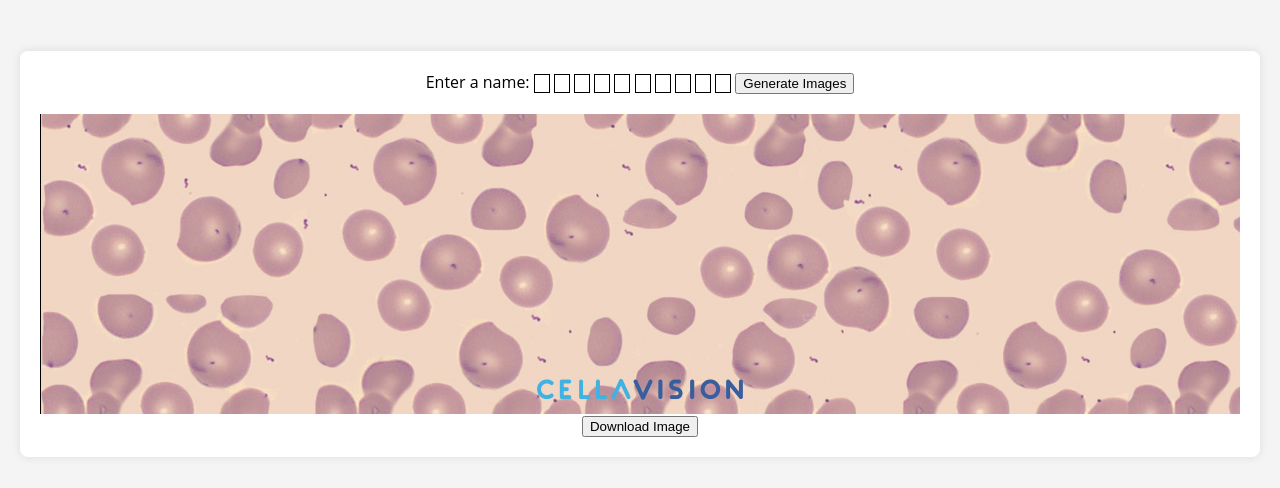
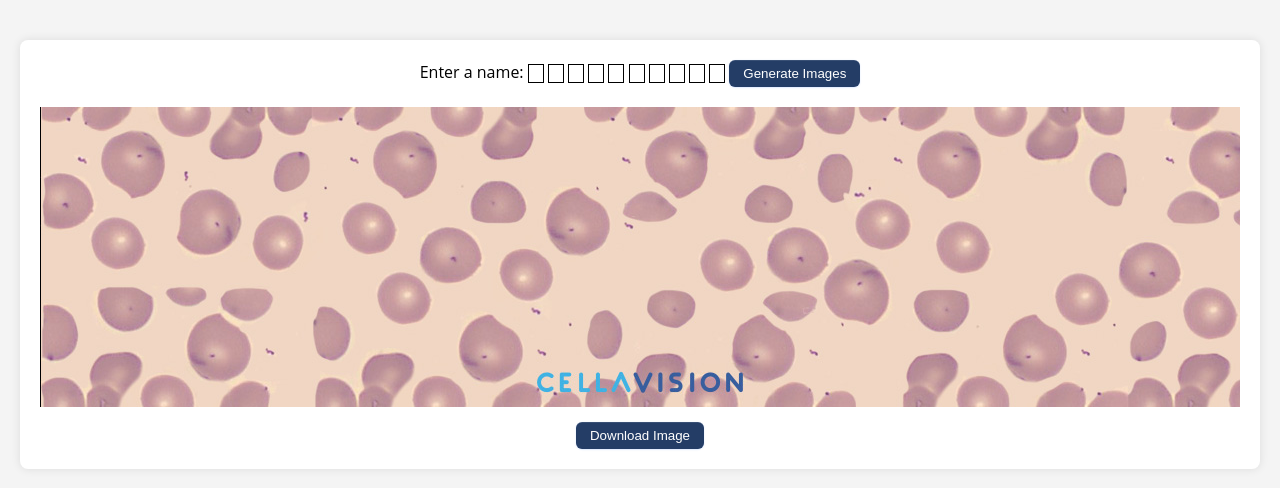
Before and after one commit to raka01cv/cvnamegenerator, a plain HTML site: page index.html in a window 1280 px wide. Shown: the part 146-634 px from the top of the page. Drawn offline with Linux system fonts and the light colour scheme.

Commit message:
Updated the button class

```diff
--- a/index.html
+++ b/index.html
@@ -19,9 +19,9 @@
         <input type='text' name='letter8' class='letter' maxlength='1'>
         <input type='text' name='letter9' class='letter' maxlength='1'>
         <input type='text' name='letter10' class='letter' maxlength='1'>
-        <button onclick="generateImages()">Generate Images</button>
+        <button class="button" onclick="generateImages()">Generate Images</button>
         <div id="imageContainer"></div>
-        <button onclick="captureScreenshot()">Download Image</button>
+        <button class="button2" onclick="captureScreenshot()">Download Image</button>
     </div>
     <script src="https://html2canvas.hertzen.com/dist/html2canvas.min.js"></script>
     <script src="index.js"></script>
--- a/style.css
+++ b/style.css
@@ -38,3 +38,42 @@ img {
     margin-right: 4px;
     margin-left: 4px;
 }
+
+.button {
+  align-items: center;
+  padding: 6px 14px;
+  border-radius: 6px;
+  border: none;
+  color: #fff;
+  background: #243d66;
+   background-origin: border-box;
+  box-shadow: 0px 0.5px 1.5px rgba(54, 122, 246, 0.25), inset 0px 0.8px 0px -0.25px rgba(255, 255, 255, 0.2);
+  user-select: none;
+  -webkit-user-select: none;
+  touch-action: manipulation;
+}
+
+.button:focus {
+  box-shadow: inset 0px 0.8px 0px -0.25px rgba(255, 255, 255, 0.2), 0px 0.5px 1.5px rgba(54, 122, 246, 0.25), 0px 0px 0px 3.5px rgba(58, 108, 217, 0.5);
+  outline: 0;
+}
+
+.button2 {
+    margin-top: 15px;
+  align-items: center;
+  padding: 6px 14px;
+  border-radius: 6px;
+  border: none;
+  color: #fff;
+  background: #243d66;
+   background-origin: border-box;
+  box-shadow: 0px 0.5px 1.5px rgba(54, 122, 246, 0.25), inset 0px 0.8px 0px -0.25px rgba(255, 255, 255, 0.2);
+  user-select: none;
+  -webkit-user-select: none;
+  touch-action: manipulation;
+}
+
+.button2:focus {
+  box-shadow: inset 0px 0.8px 0px -0.25px rgba(255, 255, 255, 0.2), 0px 0.5px 1.5px rgba(54, 122, 246, 0.25), 0px 0px 0px 3.5px rgba(58, 108, 217, 0.5);
+  outline: 0;
+}
```
